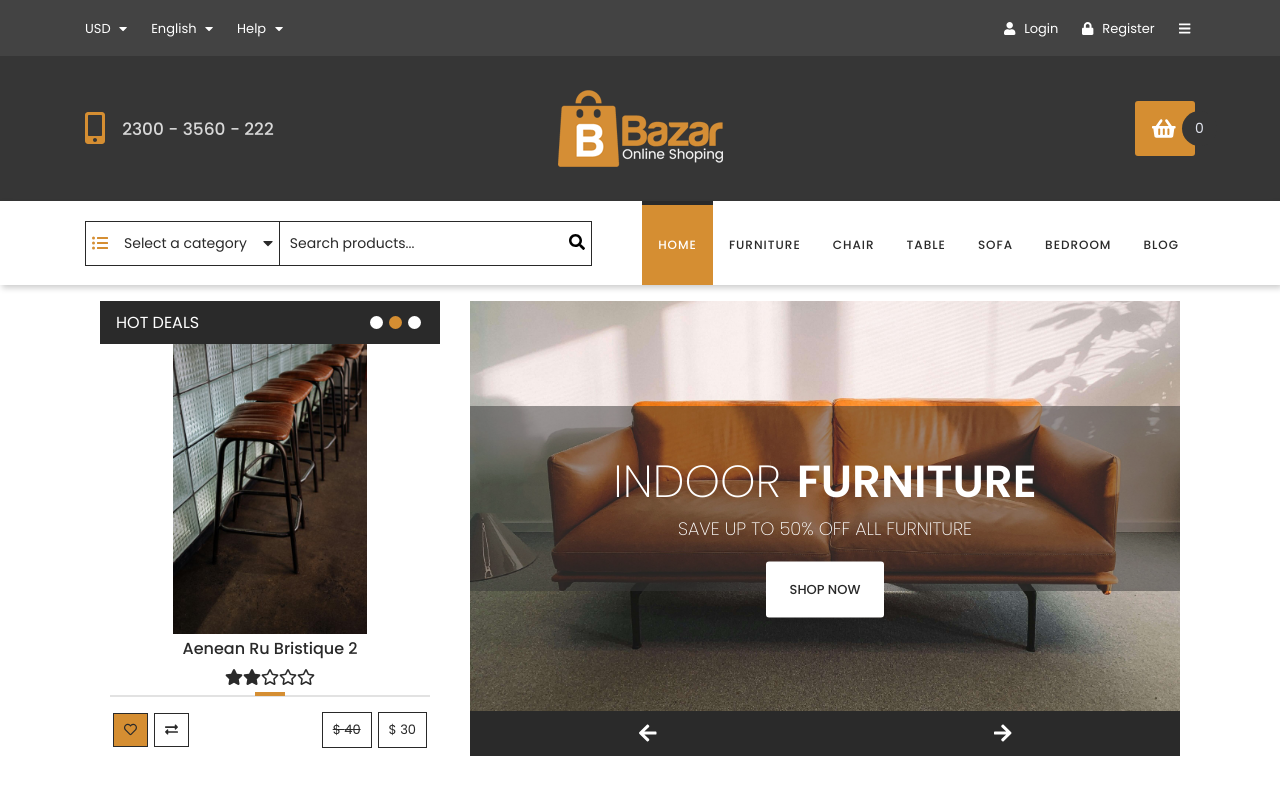
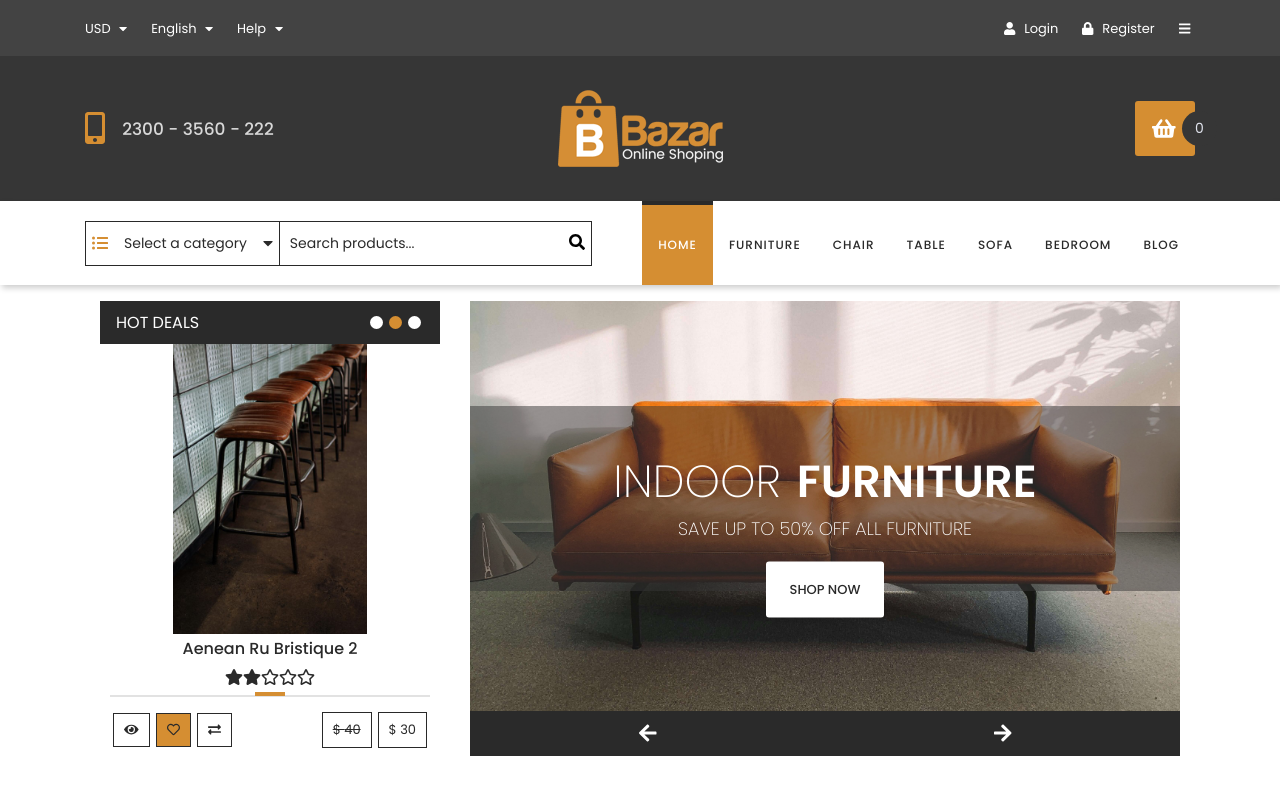
Before and after one commit to matwjablonski/kodilla-wdp-2409-01, a React (Create React App) app: page / in a window 1280 px wide. Shown: the top 800 px of the page. Built offline with nearby package versions, Linux system fonts and the light colour scheme.

Commit message:
Added Seen Icon to HotDeals

```diff
--- a/src/components/features/HotDeals/HotDeals.js
+++ b/src/components/features/HotDeals/HotDeals.js
@@ -6,6 +6,7 @@ import {
   faStar,
   faExchangeAlt,
   faShoppingBasket,
+  faEye,
 } from '@fortawesome/free-solid-svg-icons';
 import { faStar as farStar, faHeart } from '@fortawesome/free-regular-svg-icons';
 import Button from '../../common/Button/Button';
@@ -154,6 +155,9 @@ class HotDeals extends React.Component {
                   <div className={styles.line}></div>
                   <div className={styles.actions}>
                     <div className={styles.outlines}>
+                      <Button variant='outline'>
+                        <FontAwesomeIcon icon={faEye}>Seen</FontAwesomeIcon>
+                      </Button>
                       <Button
                         variant='outline'
                         onClick={e => this.handleFavorite(e, item.id)}
```
